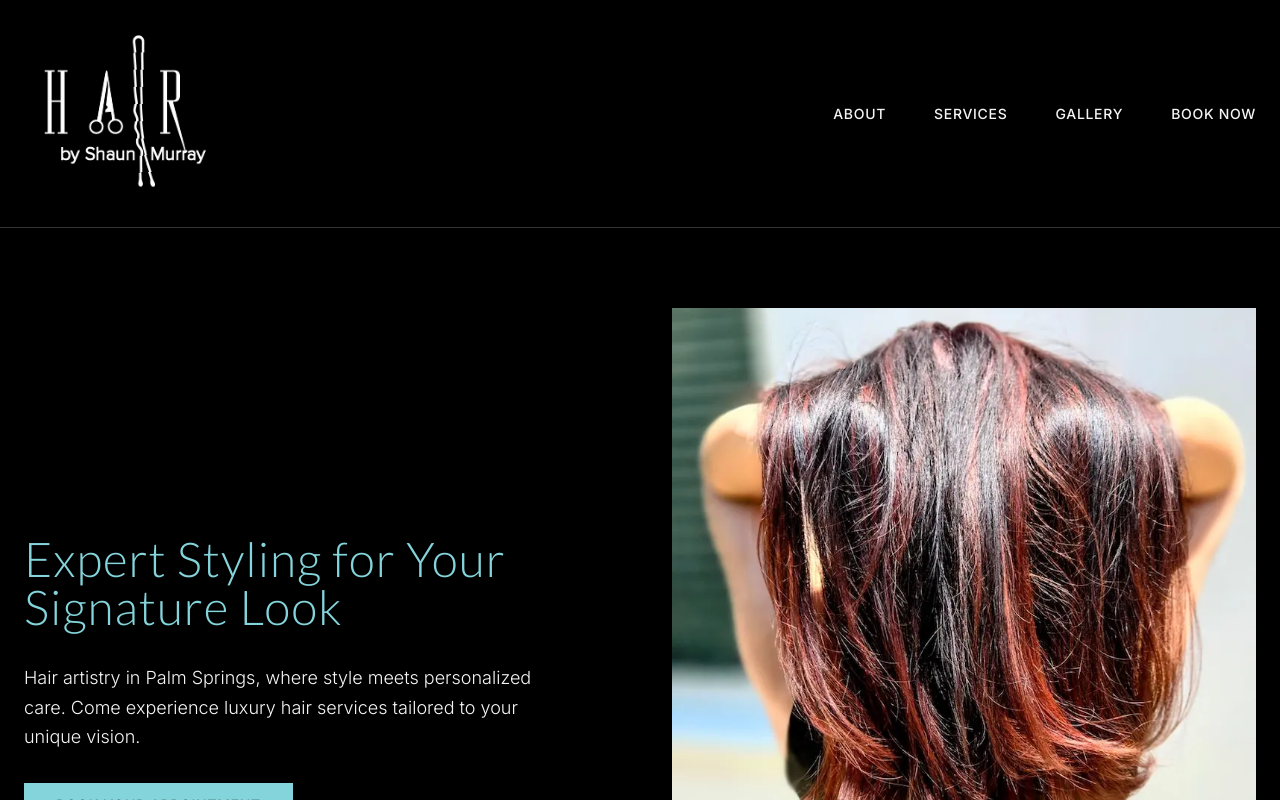
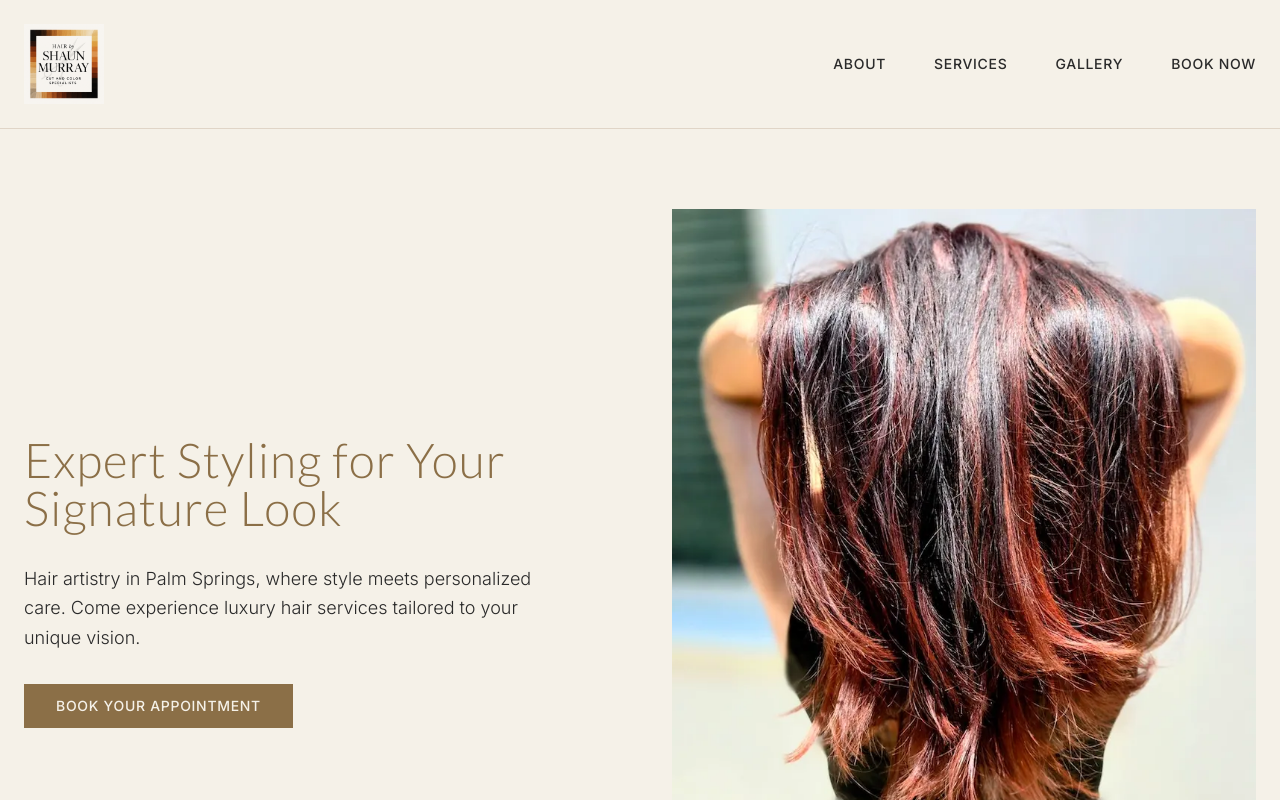
Before and after one commit to jbentley10/hair-by-shaun-murray, a Next.js app: page / in a window 1280 px wide. Shown: the top 800 px of the page. Built offline with nearby package versions, Linux system fonts and the light colour scheme.

Commit message:
feat: update logo and color scheme
Add new logo and switch to lighter color palette.

#VERCEL_SKIP

Co-authored-by: John Bentley <3644135+jbentley10@users.noreply.github.com>

```diff
--- a/app/about/page.tsx
+++ b/app/about/page.tsx
@@ -4,8 +4,8 @@ import Footer from "../../components/footer"
 
 export default function Page() {
   return (
-    <div data-theme="dark">
-      <Header theme="dark"/>
+    <div data-theme="light">
+      <Header theme="light" />
       <TwoColumnBlock
         heading="Hair artistry for 20 years"
         bodyText="Hair artistry in Palm Springs, where style meets personalized care."
@@ -17,7 +17,7 @@ export default function Page() {
         imageAlt="Hair color transformation showing before and after - blonde hair transformed to vibrant purple"
         reverse={false}
       />
-      <Footer theme="dark"/>
+      <Footer theme="light" />
     </div>
   )
 }
--- a/app/book-now/page.tsx
+++ b/app/book-now/page.tsx
@@ -4,16 +4,20 @@ import Footer from "../../components/footer"
 
 export default function Page() {
   return (
-    <div data-theme="light" style={{backgroundColor: "#84d4db"}}>
-      <Header theme="light"/>
+    <div data-theme="light">
+      <Header theme="light" />
       <TwoColumnBlock
         heading="Book an appointment"
         bodyText="Easily book appointments online using our interactive agent. Prefer booking over the phone? Reach us at
 (760) 333-3333."
       />
       <TwoColumnBlock heading="Online Booking" reverse={false} />
-      <iframe src="https://hairbyshaunmurray.salonmonster.com/client/index.php?layout=2" width='100%' style={{minHeight: 600, maxWidth: 800, margin: '0 auto', marginBottom: '4rem'}}></iframe>
-      <Footer theme="light"/>
+      <iframe
+        src="https://hairbyshaunmurray.salonmonster.com/client/index.php?layout=2"
+        width="100%"
+        style={{ minHeight: 600, maxWidth: 800, margin: "0 auto", marginBottom: "4rem" }}
+      ></iframe>
+      <Footer theme="light" />
     </div>
   )
 }
--- a/app/gallery/page.tsx
+++ b/app/gallery/page.tsx
@@ -5,14 +5,14 @@ import Footer from "../../components/footer"
 
 export default function Page() {
   return (
-    <div data-theme="dark">
-      <Header theme="dark"/>
+    <div data-theme="light">
+      <Header theme="light" />
       <TwoColumnBlock
         heading="Gallery"
         bodyText="Hair artistry in Palm Springs, where style meets personalized care."
       />
       <Gallery hasButton={false} />
-      <Footer theme="dark"/>
+      <Footer theme="light" />
     </div>
   )
 }
--- a/app/globals.css
+++ b/app/globals.css
@@ -37,30 +37,30 @@
     --radius: 0.5rem;
   }
 
-  /* Dark Theme - Black background with teal accents */
+  /* Dark Theme - Deep brown with cream accents */
   [data-theme="dark"] {
-    --bg-primary: #000000;
-    --bg-secondary: #1a1a1a;
-    --bg-tertiary: #2a2a2a;
-    --text-primary: #ffffff;
-    --text-secondary: #f5f5f5;
-    --text-muted: #cccccc;
-    --accent-primary: #84d4db;
-    --accent-secondary: #7bc9d1;
-    --border-color: #333333;
+    --bg-primary: #1a1410;
+    --bg-secondary: #2a2218;
+    --bg-tertiary: #3a3020;
+    --text-primary: #f5f1e8;
+    --text-secondary: #e8e0d0;
+    --text-muted: #c0b8a8;
+    --accent-primary: #d4b896;
+    --accent-secondary: #c0a880;
+    --border-color: #3a3020;
   }
 
-  /* Light Theme - Teal background with dark text */
+  /* Light Theme - Cream background with warm brown accents */
   [data-theme="light"] {
-    --bg-primary: #84d4db;
-    --bg-secondary: #7bc9d1;
-    --bg-tertiary: #6bc5cd;
-    --text-primary: #2a2a2a;
-    --text-secondary: #1f1f1f;
-    --text-muted: #333333;
-    --accent-primary: #2a2a2a;
-    --accent-secondary: #1f1f1f;
-    --border-color: #6bc5cd;
+    --bg-primary: #f5f1e8;
+    --bg-secondary: #ffffff;
+    --bg-tertiary: #faf8f3;
+    --text-primary: #1a1a1a;
+    --text-secondary: #2a2a2a;
+    --text-muted: #666666;
+    --accent-primary: #8b6f47;
+    --accent-secondary: #a0825a;
+    --border-color: #e0d5c7;
   }
 
   * {
--- a/app/page.tsx
+++ b/app/page.tsx
@@ -6,8 +6,8 @@ import Footer from "../components/footer"
 
 export default function Page() {
   return (
-    <div data-theme="dark">
-      <Header theme="dark" />
+    <div data-theme="light">
+      <Header theme="light" />
       <TwoColumnBlock
         heading="Expert Styling for Your Signature Look"
         bodyText="Hair artistry in Palm Springs, where style meets personalized care. Come experience luxury hair services tailored to your unique vision."
@@ -27,7 +27,7 @@ export default function Page() {
         reverse={true}
       />
       <Gallery hasButton={true} limit={3} />
-      <Footer theme="dark" />
+      <Footer theme="light" />
     </div>
   )
 }
--- a/components/header.tsx
+++ b/components/header.tsx
@@ -1,24 +1,24 @@
-"use client";
+"use client"
 
-import Link from "next/link";
-import { useState } from "react";
-import { Menu, X } from "lucide-react";
-import Image from "next/image";
+import Link from "next/link"
+import { useState } from "react"
+import { Menu, X } from "lucide-react"
+import Image from "next/image"
 
 export default function Header({
   theme = "light",
 }: {
-  theme?: "light" | "dark";
+  theme?: "light" | "dark"
 }) {
-  const [isMobileMenuOpen, setIsMobileMenuOpen] = useState(false);
+  const [isMobileMenuOpen, setIsMobileMenuOpen] = useState(false)
 
   const toggleMobileMenu = () => {
-    setIsMobileMenuOpen(!isMobileMenuOpen);
-  };
+    setIsMobileMenuOpen(!isMobileMenuOpen)
+  }
 
   const closeMobileMenu = () => {
-    setIsMobileMenuOpen(false);
-  };
+    setIsMobileMenuOpen(false)
+  }
 
   return (
     <header
@@ -33,10 +33,11 @@ export default function Header({
         <div className="flex flex-col">
           <Link href="/" onClick={closeMobileMenu}>
             <Image
-              src={theme == "dark" ? "/logo--white.png" : "/logo--black.png"}
-              alt="Hair by Shaun Murray"
-              width={200}
-              height={100}
+              src="/logo.png"
+              alt="Hair by Shaun Murray - Cut and Color Specialists"
+              width={180}
+              height={180}
+              className="w-auto h-16 md:h-20"
             />
           </Link>
         </div>
@@ -130,5 +131,5 @@ export default function Header({
         </div>
       )}
     </header>
-  );
+  )
 }
```
Also changed, not shown: public/logo.png.
